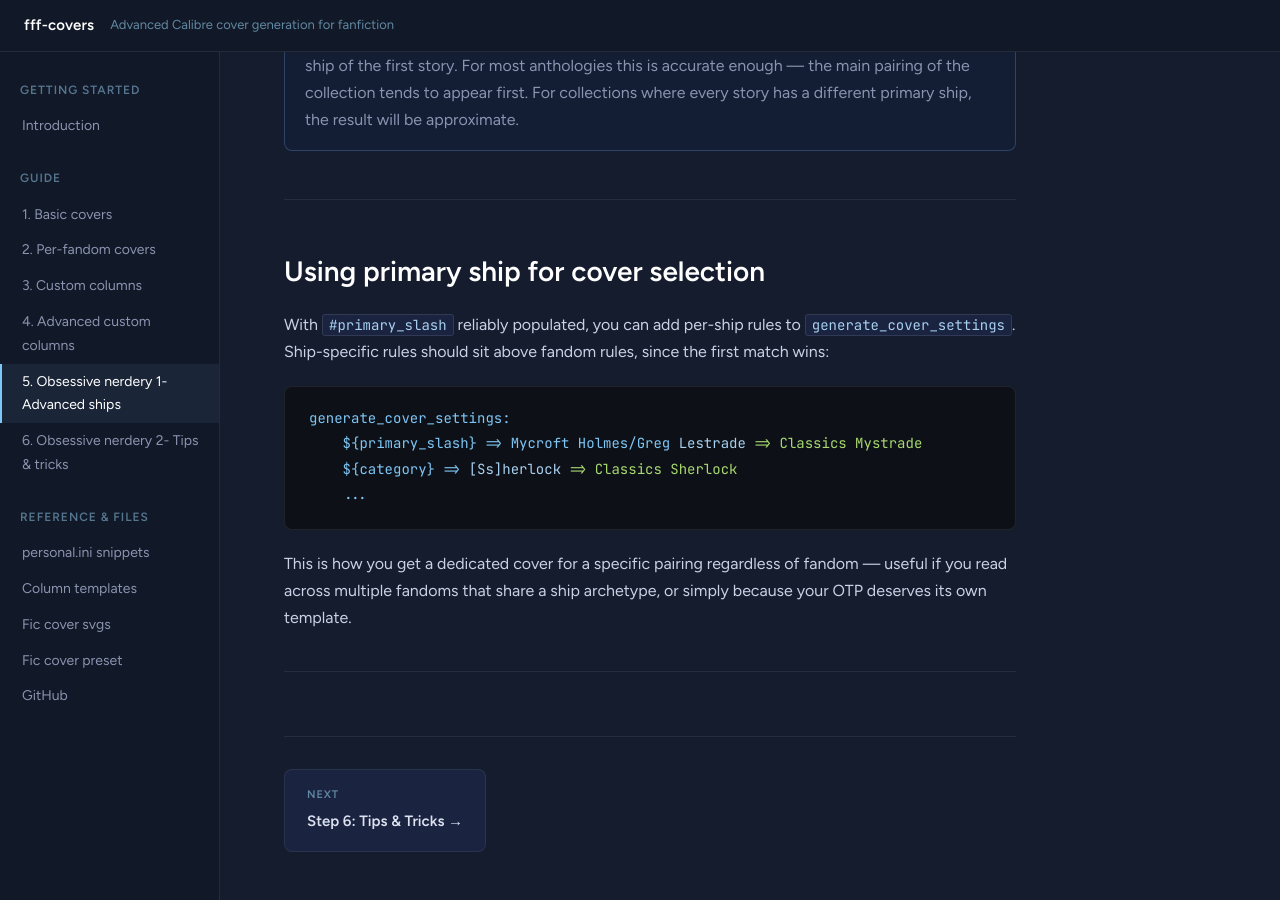
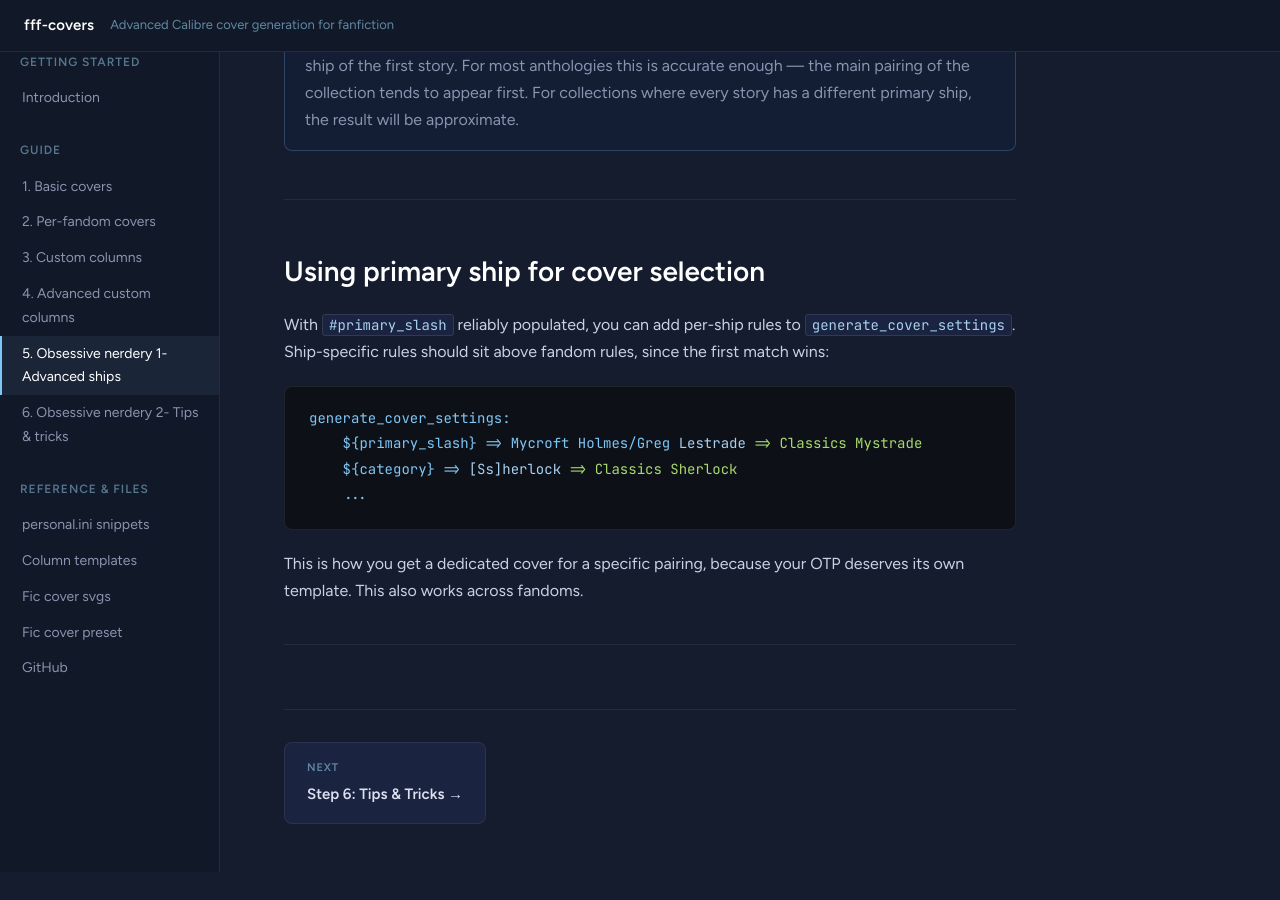
Before and after one commit to wordsandpics/fff-covers, a Jekyll site: the page built from advanced-ships.md, in a window 1280 px wide and 900 px high, scrolled down 4715 px. Built offline with Jekyll 4.4.1, drawn with Linux system fonts in a browser that asks for light colours; after the commit the page ends 5587 px from its top, so only the background shows below that.

````diff
--- a/advanced-ships.md
+++ b/advanced-ships.md
@@ -161,7 +161,7 @@ generate_cover_settings:
     ...
 ```
 
-This is how you get a dedicated cover for a specific pairing regardless of fandom — useful if you read across multiple fandoms that share a ship archetype, or simply because your OTP deserves its own template.
+This is how you get a dedicated cover for a specific pairing, because your OTP deserves its own template. This also works across fandoms.
 
 
 ***
````
Also changed, not shown: advanced-columns.md (+1 -1 lines), index.md (+4 -2 lines).
